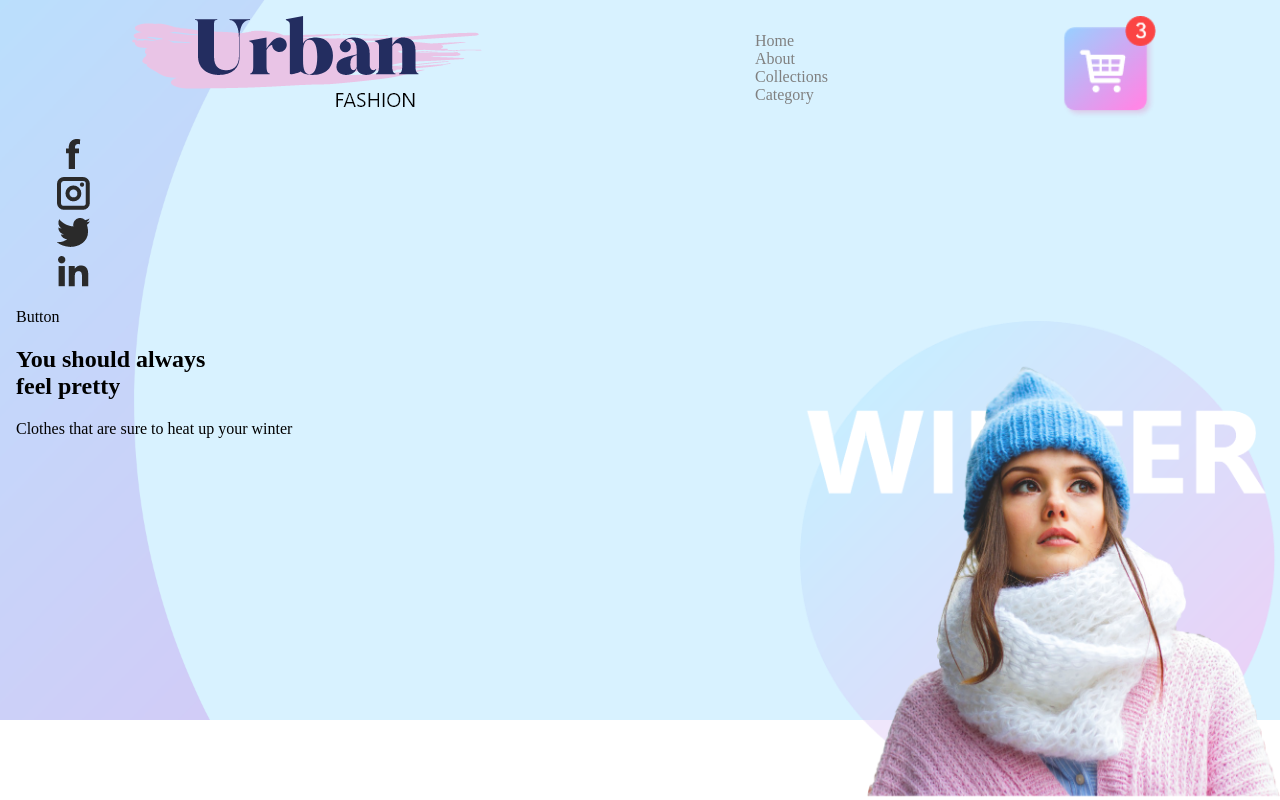
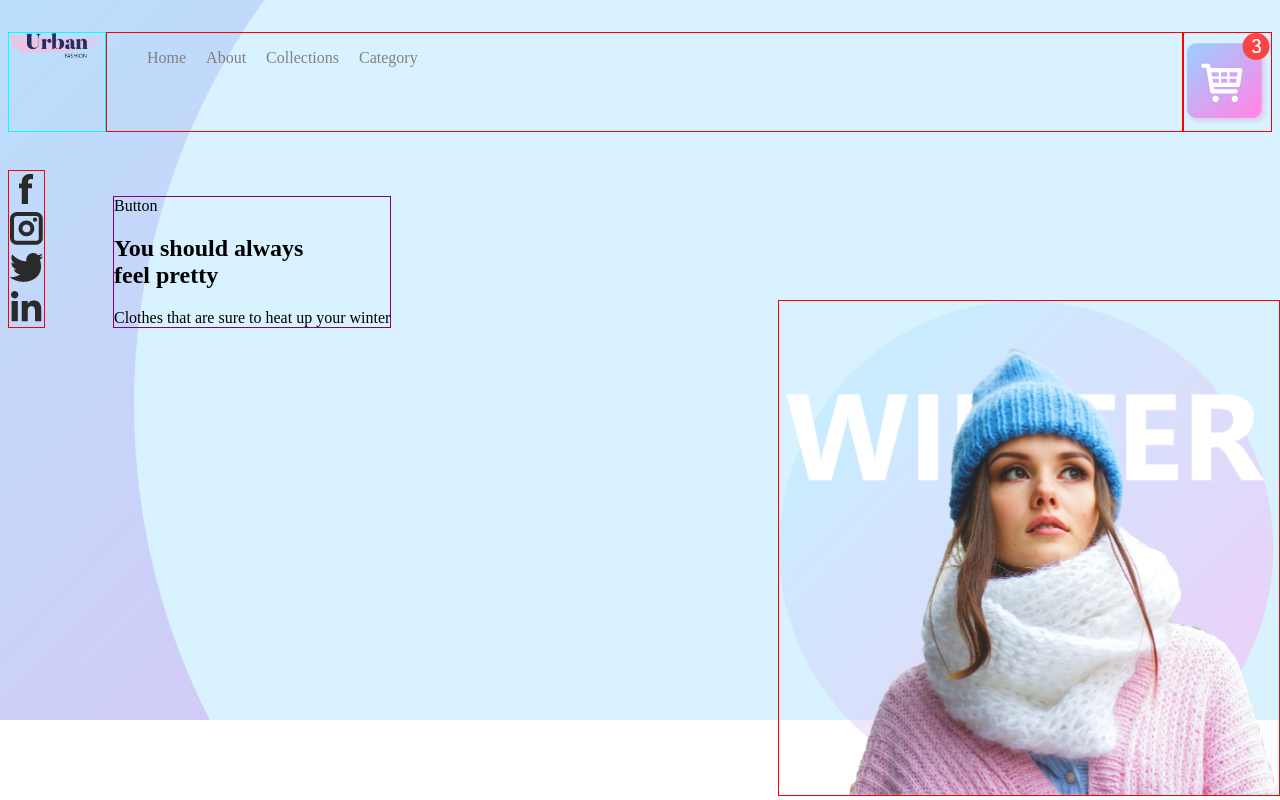
Before and after one commit to RomanPopyk/UrbanFashionWebsite, a plain HTML site: page index.html in a window 1280 px wide. Drawn offline with Linux system fonts and the light colour scheme.

Commit message:
making a website

```diff
--- a/index.html
+++ b/index.html
@@ -9,7 +9,7 @@
 </head>
 <body>
     <header>
-        <div>
+        <div class="logo-image">
             <img src="files/logo.png" alt="Urban logo">
         </div>
         <nav>
--- a/style.css
+++ b/style.css
@@ -3,12 +3,52 @@ body {
     background-repeat: no-repeat;
     background-size: cover;
     margin: 0;
-    padding: 1rem;
+    padding: 2rem 0.5rem;
 }
+header {
+    display: flex;
+    flex-direction: row;
+    list-style-type: none;
+}
+/* containers in the header */
+.logo-image {
+    border: 1px aqua solid;
+    /* somehow it works to make a right header*/
+    /* flex: 30%; */
+}
+nav {
+    flex: 60%;
+    border: 1px red solid;
+}
+nav ul {
+    display: flex;
+    flex-direction: row;
+    gap: 20px;
+    list-style-type: none;
+}
+.shopping-cart {
+    position: relative;
+    bottom: 0;
+    right: 0;
+    border: 1px red solid;
+}
+/* aside + main */
 aside {
-    display: flex;
-    flex-direction: column;
+    display: inline-block;
+    padding: 0;
+    margin-left: 0;
+    border: 1px red solid;
 }
+aside ul {
+    padding: 0;
+    margin: 0;
+}
+main {
+    border: 1px purple solid;
+    display: inline-block;
+    margin: 4rem;
+}
+/* other elements */
 a {
     color: grey;
     text-decoration: none;
@@ -16,21 +56,9 @@ a {
 li {
     list-style-type: none;
 }
-header {
-    display: flex;
-    flex-direction: row;
-    justify-content: space-around;
-    list-style-type: none;
-}
-nav {
-    display: flex;
-    flex-direction: row;
-    list-style-type: none;
-}
 /* Divs with images */
-.shopping-cart {
-    display: flex;
-    align-self: right;
+.logo-image img {
+    width: 6rem;
 }
 .main-image-container {
     position: fixed;
@@ -39,5 +67,6 @@ nav {
 }
 .main-image-container img {
     height: 30%;
-    width: 30rem;
+    width: 500px;
+    border: 1px red solid;
 }
```
